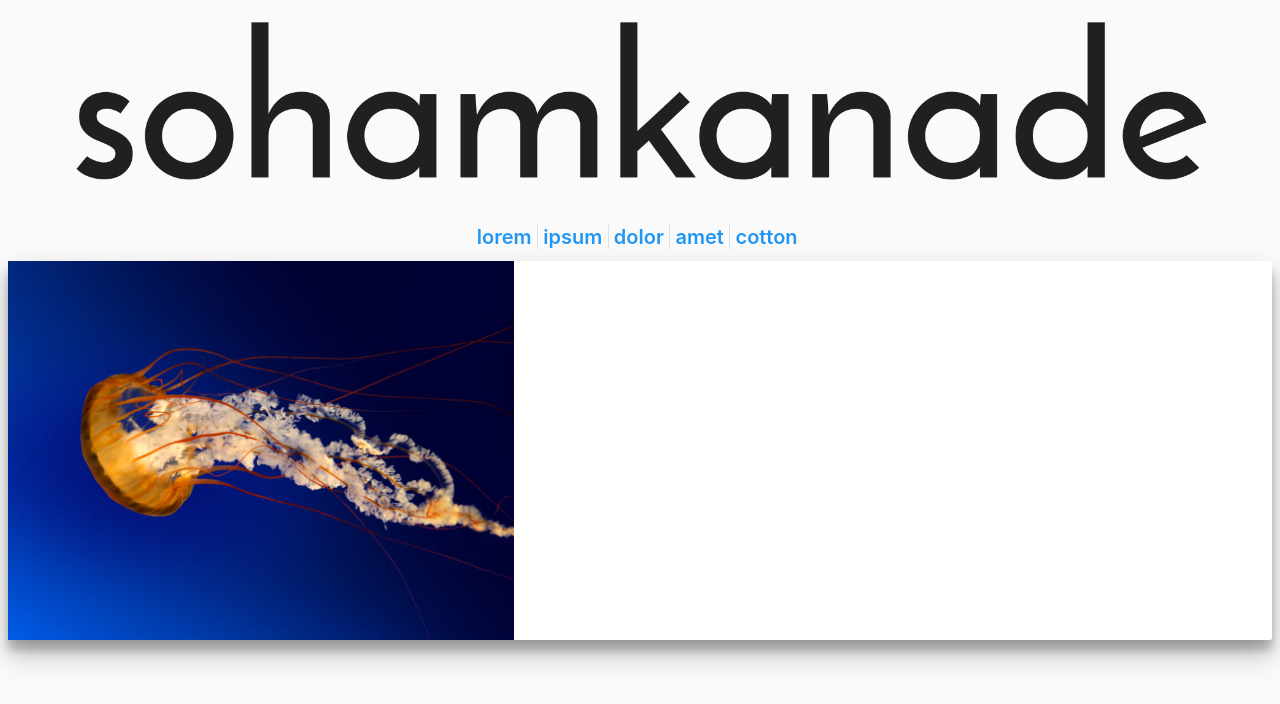
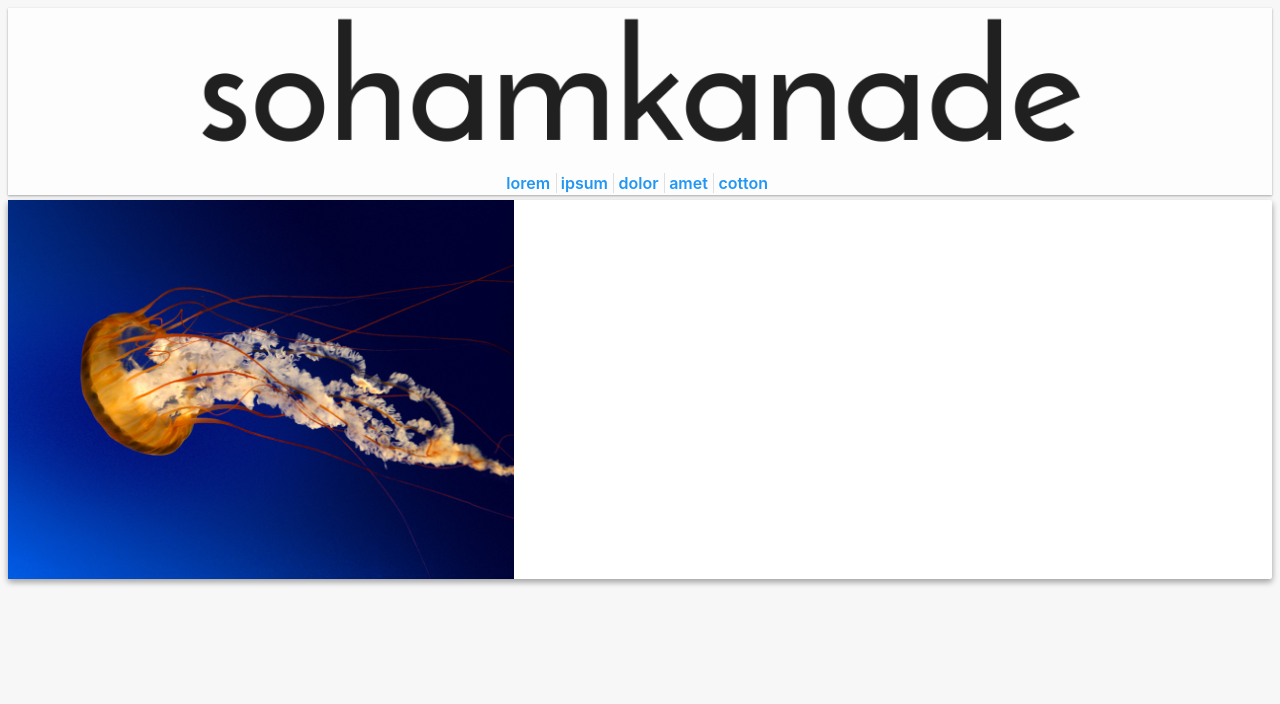
Before and after one commit to sohamkanade/sk, a plain HTML site: page index.html in a window 1280 px wide. Drawn offline with Linux system fonts and the light colour scheme.

Commit message:
Played around with colors and box shadows

```diff
--- a/css/style.css
+++ b/css/style.css
@@ -1,8 +1,8 @@
 /*
     Colors -
-    Background - #FAFAFA
+    Background - #F7F7F7
     Cards/Dialogs - #FFFFFF
-    Navbar/Header - #F5F5F5
+    Navbar/Header - #FEFDFD
 */
 
 html {
@@ -10,7 +10,7 @@ html {
 }
 
 body {
-    background-color: #FAFAFA;
+    background-color: #F7F7F7;
 }
 
 a:link,
@@ -25,14 +25,17 @@ a:hover {
 
 #header-index {
     width: 100%;
-    margin: 0.5rem 0 0.75rem 0;
+    padding-bottom: 0.125rem;
+    margin-top: 0.5rem;
+    background-color: #FEFDFD;
+    box-shadow: 0 0.0625rem 0.1875rem rgba(0,0,0,0.12), 0 0.0625rem 0.125rem rgba(0,0,0,0.24);
 }
 
 #header-index nav {
     font-family: -apple-system, BlinkMacSystemFont, "Segoe UI", "Roboto", "Oxygen", "Ubuntu", "Cantarell", "Fira Sans", "Droid Sans", "Helvetica Neue", sans-serif;
     text-align: center;
     font-weight: 590;
-    font-size: 1.25rem;
+    font-size: 1rem;
 }
 
 #header-index nav a {
@@ -45,12 +48,12 @@ a:hover {
 }
 
 #header-index img {
-    width: 90%;
+    width: 70%;
     display: block;
     max-width: 100%;
     margin-left: auto;
     margin-right: auto;
-    margin-bottom: -0.25rem;
+    margin-bottom: -0.4rem;
 }
 
 .card-wide {
@@ -58,8 +61,8 @@ a:hover {
     border-radius: 0.125rem;
     width: 100%;
     height: auto;
-    margin: 0.5rem 0 0.75rem 0;
-    box-shadow: 0 0.875rem 1.75rem rgba(0, 0, 0, 0.25), 0 0.625rem 0.625rem rgba(0, 0, 0, 0.22);
+    margin-top: 0.3rem;
+    box-shadow: 0 0.1875rem 0.375rem rgba(0,0,0,0.16), 0 0.1875rem 0.375rem rgba(0,0,0,0.23);
 }
 
 .card-wide img {
@@ -69,5 +72,4 @@ a:hover {
     max-width: 40%;
     max-height: 40%;
     margin-bottom: 0rem;
-    border-
 }
```
